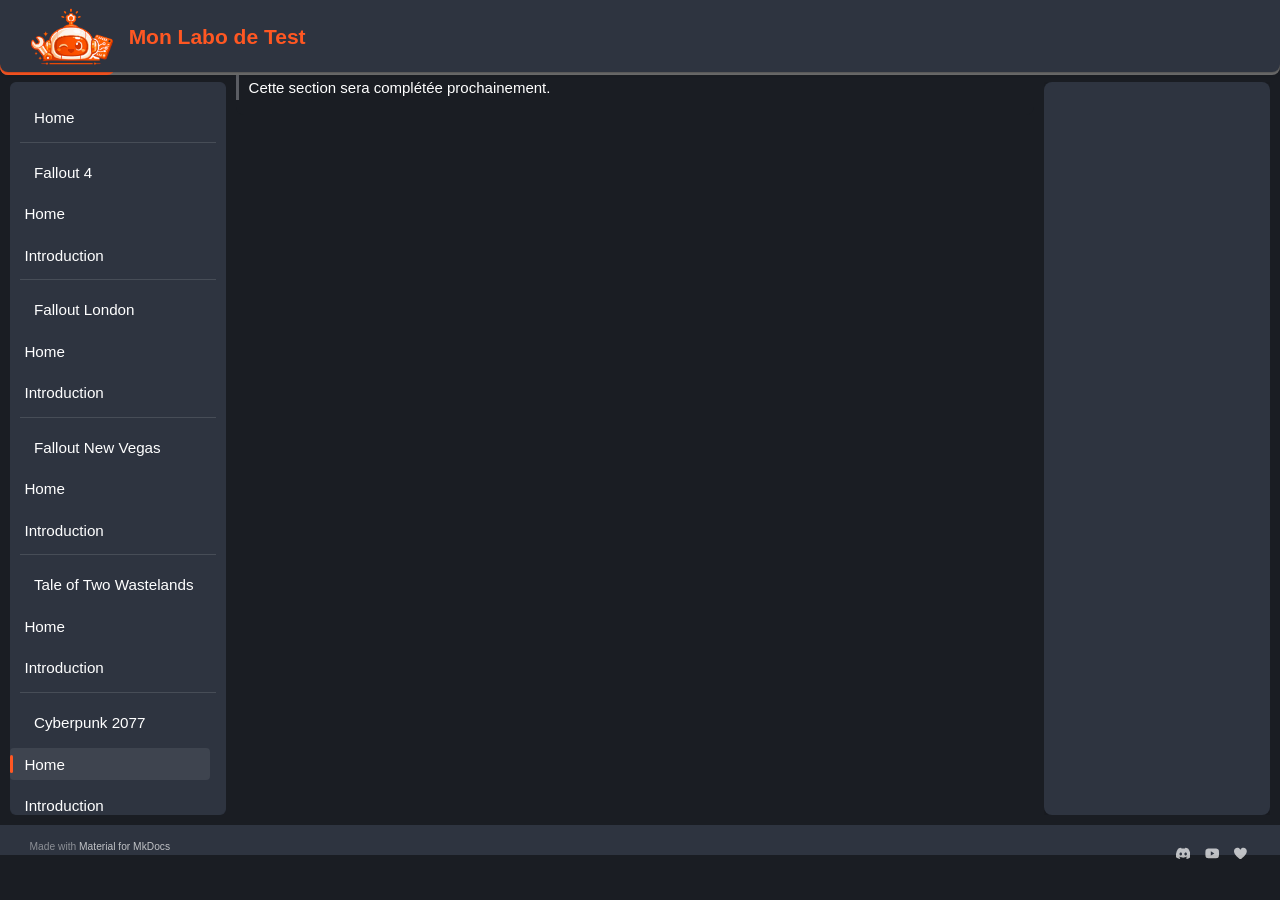
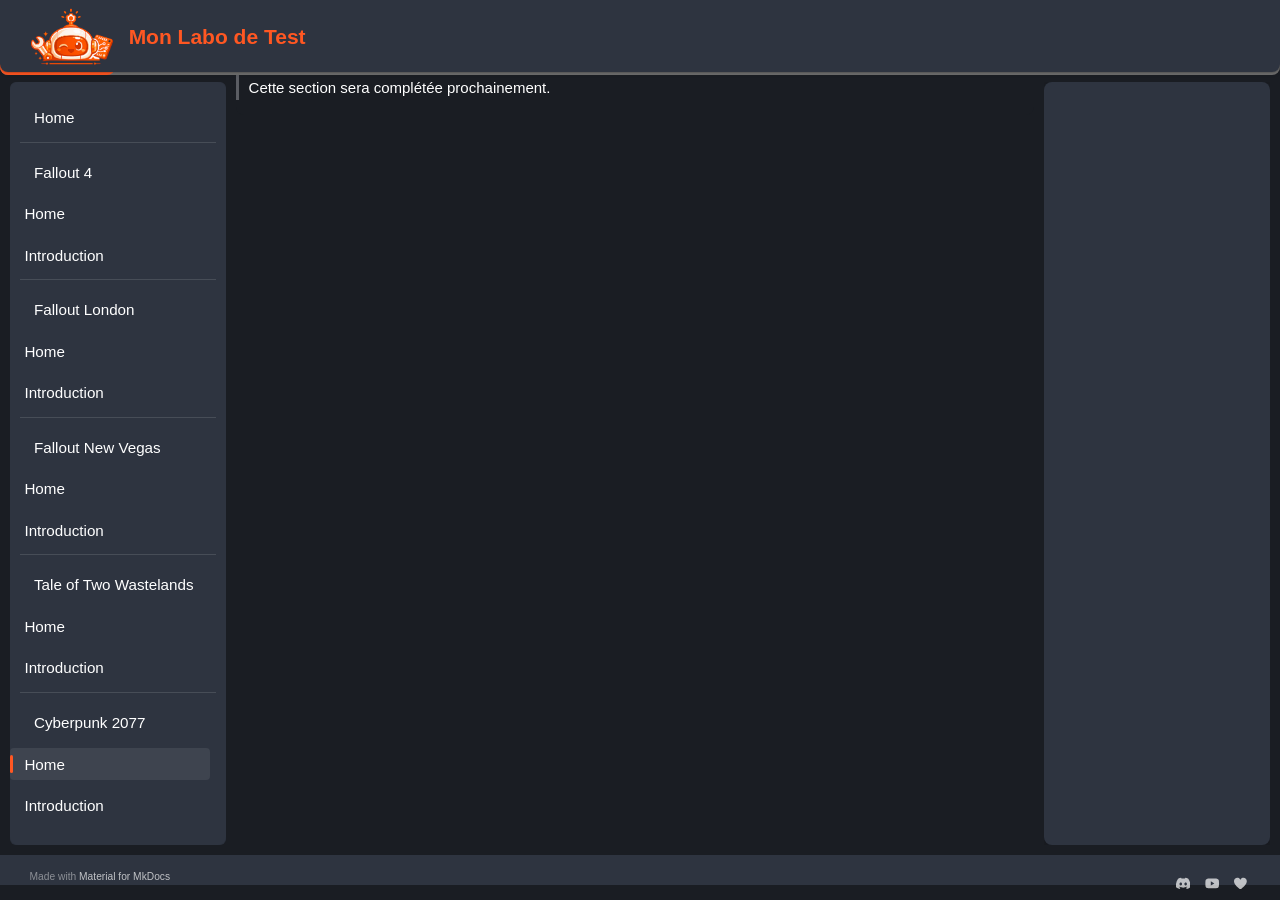
Before and after one commit to Lilevitchi/test-site, an MkDocs documentation site: the page built from docs/cyberpunk/index.md, in a window 1280 px wide and 900 px high, scrolled down 45 px. Built offline with MkDocs 1.6.1 and Material for MkDocs 9.7.7, drawn with Linux system fonts in a browser that asks for light colours; before the commit the page ends 915 px from its top, so only the background shows below that.

Commit message:
Update extra.css

```diff
--- a/docs/stylesheets/extra.css
+++ b/docs/stylesheets/extra.css
@@ -255,11 +255,10 @@
   }
 
   .md-main {
-    flex: 1 0 auto;
     display: flex;
     flex-direction: column;
     padding-top: var(--header-height) !important;
-    min-height: calc(100vh - var(--header-height) - var(--footer-height));
+    min-height: 100vh;
   }
 
   .md-grid {
```
